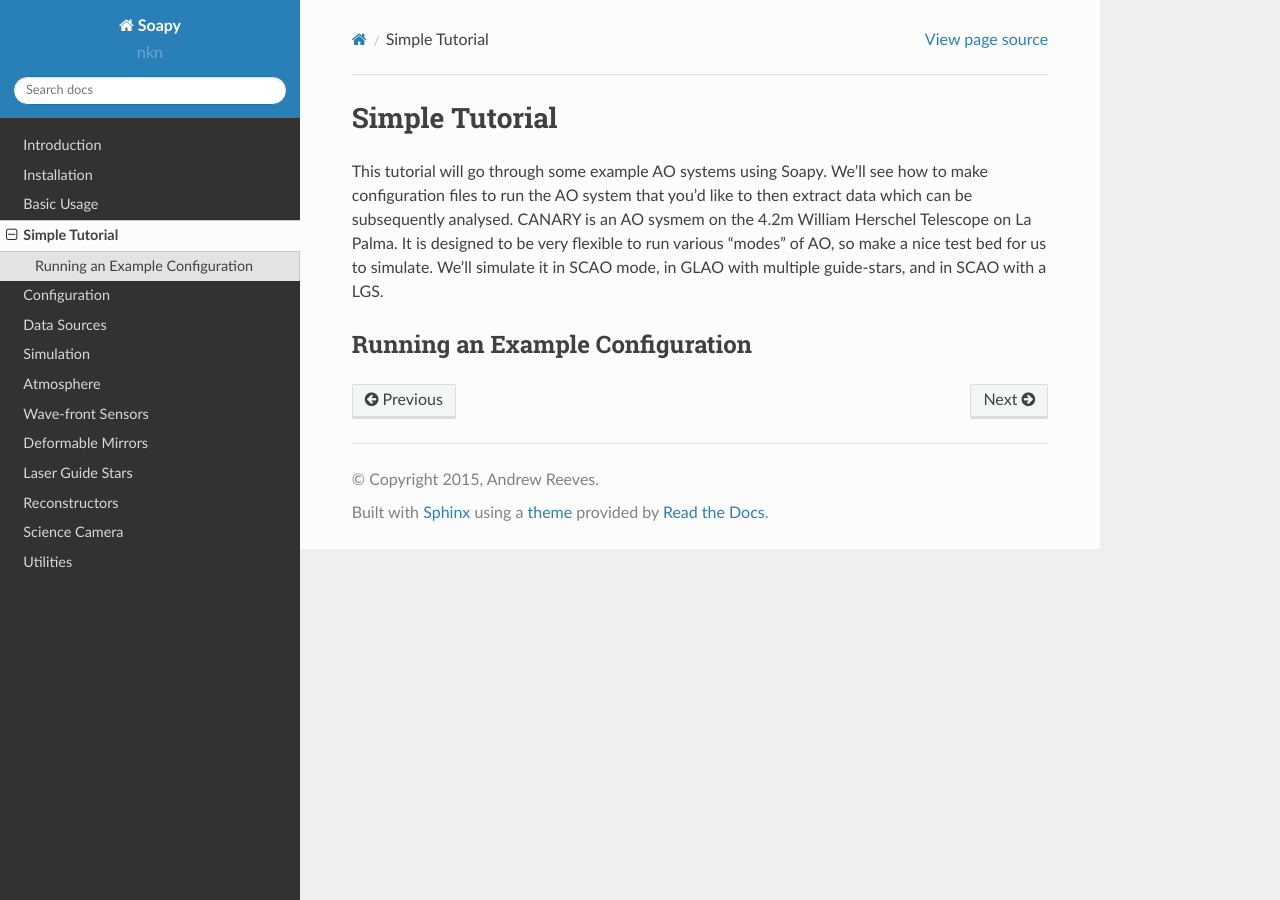
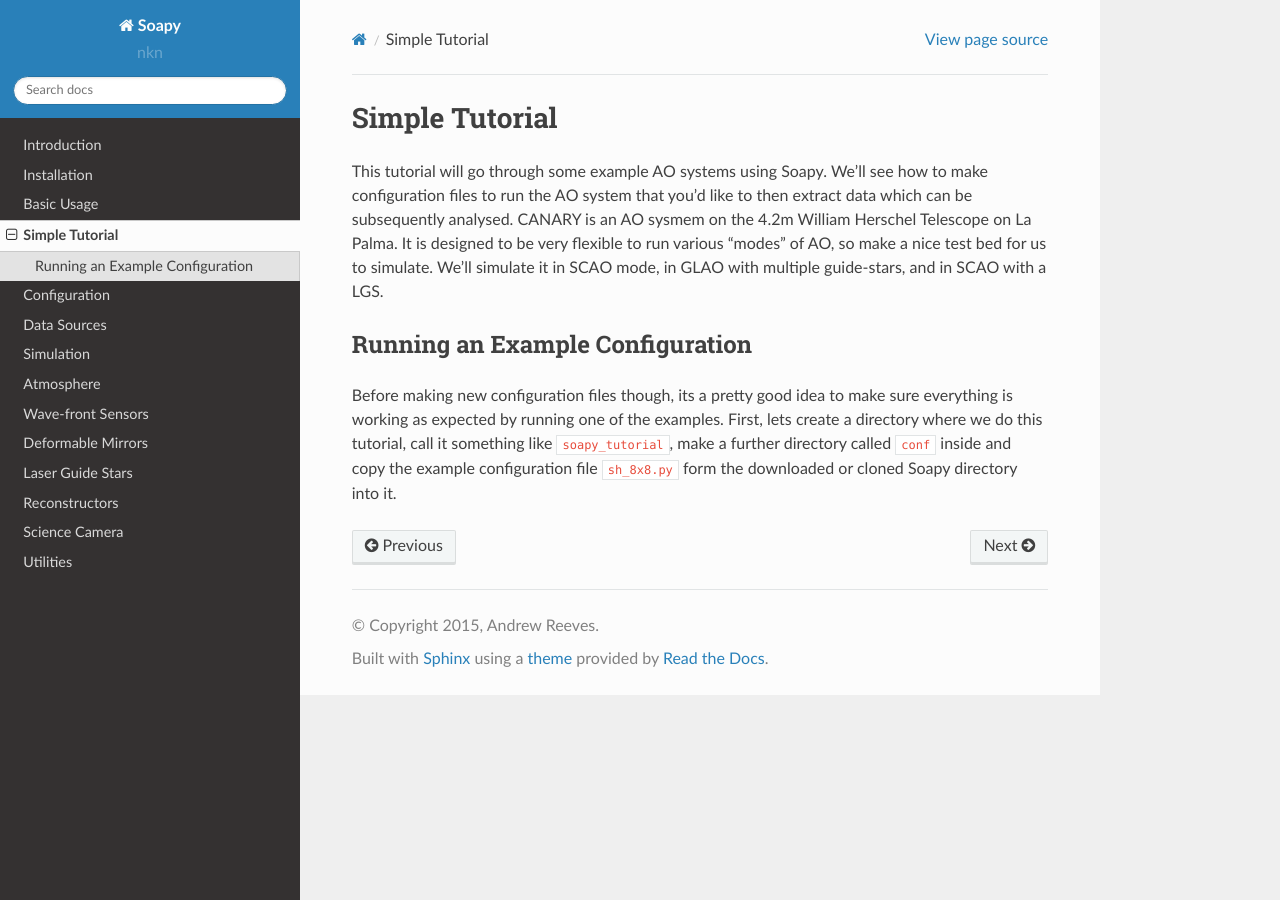
Before and after one commit to AOtools/soapy, a Sphinx documentation site: the page built from doc/source/simpleTutorial.rst, in a window 1280 px wide. Built offline with Sphinx 7.4.7 and the Read the Docs theme 2.0.0, drawn with Linux system fonts in a browser that asks for light colours; pages that are not in the unit, such as notebooks, are missing from menus.

Commit message:
added to tutorial

```diff
--- a/doc/source/simpleTutorial.rst
+++ b/doc/source/simpleTutorial.rst
@@ -6,3 +6,5 @@ This tutorial will go through some example AO systems using Soapy. We'll see how
 
 Running an Example Configuration
 --------------------------------
+
+Before making new configuration files though, its a pretty good idea to make sure everything is working as expected by running one of the examples. First, lets create a directory where we do this tutorial, call it something like ``soapy_tutorial``, make a further directory called ``conf`` inside and copy the example configuration file ``sh_8x8.py`` form the downloaded or cloned Soapy directory into it.
```
